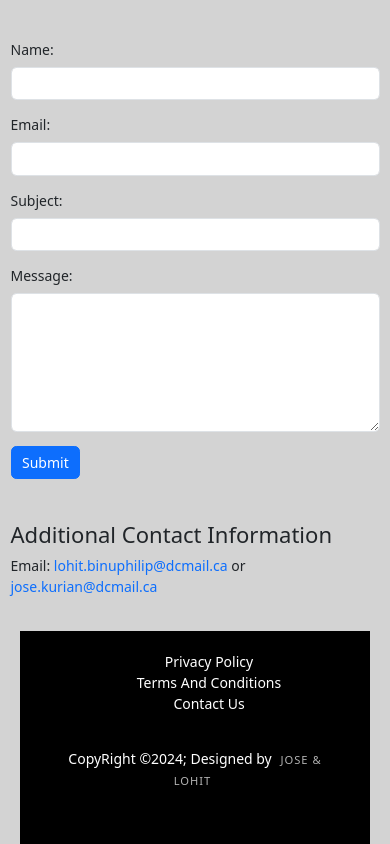
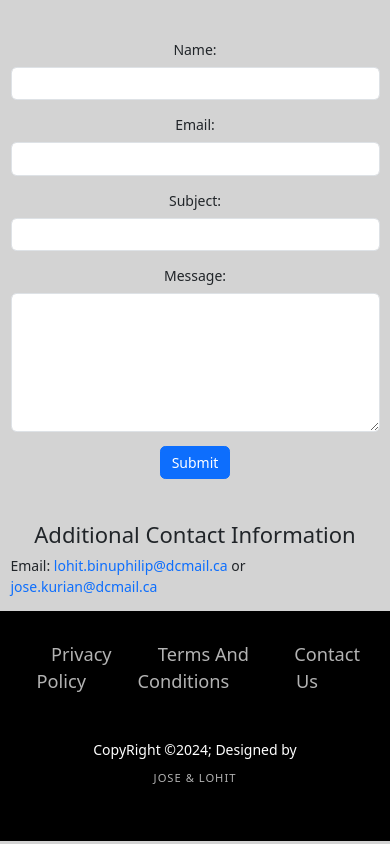
Before and after one commit to josekurian10/josekurian10.github.io, a plain HTML site: page contact.html in a window 390 px wide. Shown: the part 96-940 px from the top of the page. Drawn offline with nearby package versions, Linux system fonts and the light colour scheme.

Commit message:
Update app.css

```diff
--- a/content/app.css
+++ b/content/app.css
@@ -353,83 +353,71 @@ body{
     }
 }
 
+
+
+/* Media query for screens with a maximum width of 767px (typical for mobile devices) */
 @media (max-width: 767px) {
-
-    /* Adjust the font size for better readability on smaller screens */
+    /* Adjust font size for better readability on smaller screens */
     body, html {
         font-size: 14px;
     }
 
-    /* Reduce the top padding for better mobile layout */
-    .wrapper {
-        padding-top: 10px;
+    /* Center-align the logo and reduce its size */
+    .navbar-brand {
+        display: flex;
+        align-items: center;
+        font-size: 1.5rem;
     }
 
-    /* Center-align text within the collapsible elements */
-    .collapsible label {
+    /* Reduce padding for the navbar links */
+    .navbar-nav .nav-link {
+        padding: 5px 10px;
+        font-size: 1rem;
+    }
+
+    /* Center-align the form elements and reduce their size */
+    form {
         text-align: center;
     }
 
-    /* Increase the spacing between elements in the footer */
-    .footerBottom ul li a {
-        margin: 10px;
+    .form-label,
+    .form-control,
+    textarea {
+        width: 100%;
+        font-size: 1rem;
     }
 
-    /* Increase the padding within the blog boxes */
-    .blog-box {
-        padding: 20px;
+    /* Reduce padding for form elements */
+    .mb-3 {
+        margin-bottom: 10px;
     }
 
-    /* Reduce font sizes for better readability on mobile */
-    .blog-heading h3 {
-        font-size: 1.8rem;
-    }
-
-    .blog-text .blog-title {
-        font-size: 1.1rem;
-    }
-
-    .blog-text p {
-        font-size: 0.8rem;
-    }
-
-    /* Adjust the padding within the blog text */
-    .blog-text span, .blog-text p {
-        padding: 10px;
-    }
-    /* Reduce the footer padding for better mobile layout */
-    footer {
-        padding: 20px;
-    }
-
-    /* Center-align text within the footer */
-    .footerBottom ul {
-        flex-direction: column;
-        align-items: center;
+    /* Center-align additional contact information */
+    .mt-5 {
+        text-align: center;
     }
 
     /* Adjust spacing between footer links */
-    .footerBottom ul li a {
-        margin: 10px 0;
+    .footerNav ul {
+        display: flex;
+        justify-content: space-between;
+        padding: 10px 0;
     }
 
-    /* Reduce font size for footer links */
-    .footerBottom ul li a {
-        font-size: 1rem;
+    .footerNav li {
+        margin: 0 10px;
     }
 
-    /* Increase opacity for better visibility */
-    .footerBottom ul li a {
-        opacity: 1;
+    /* Reduce the font size of the footer links */
+    .footerNav a {
+        font-size: 0.9rem;
     }
 
-    /* Reduce font size for the designer text */
+    /* Center-align the copyright information */
     .designer {
+        display: block;
+        text-align: center;
         font-size: 0.8rem;
-    }
-
-    /* Increase spacing above the footer */
-    .content {
-        margin-bottom: 30px;
+        margin-top: 10px;
     }
 }
```
